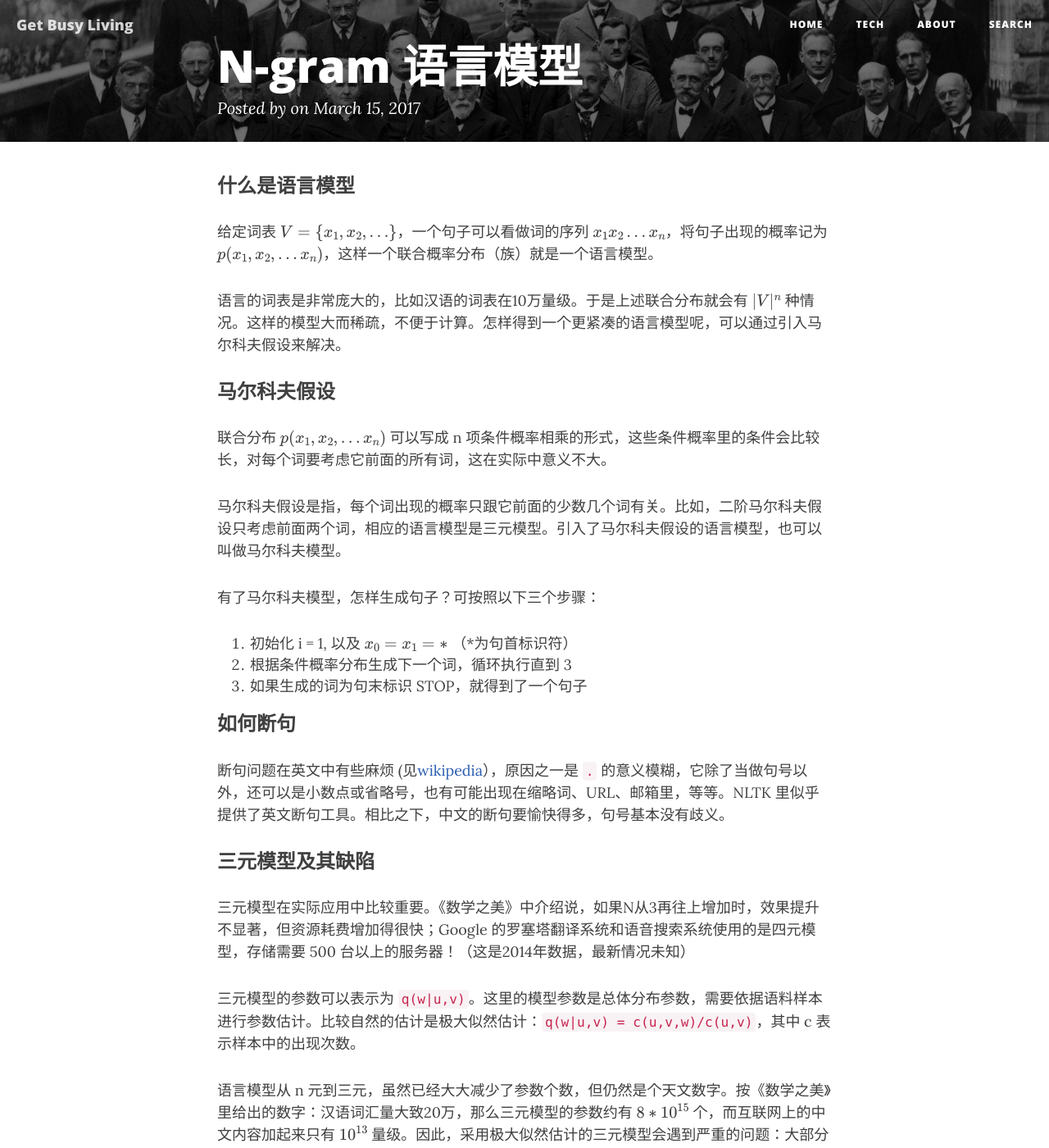
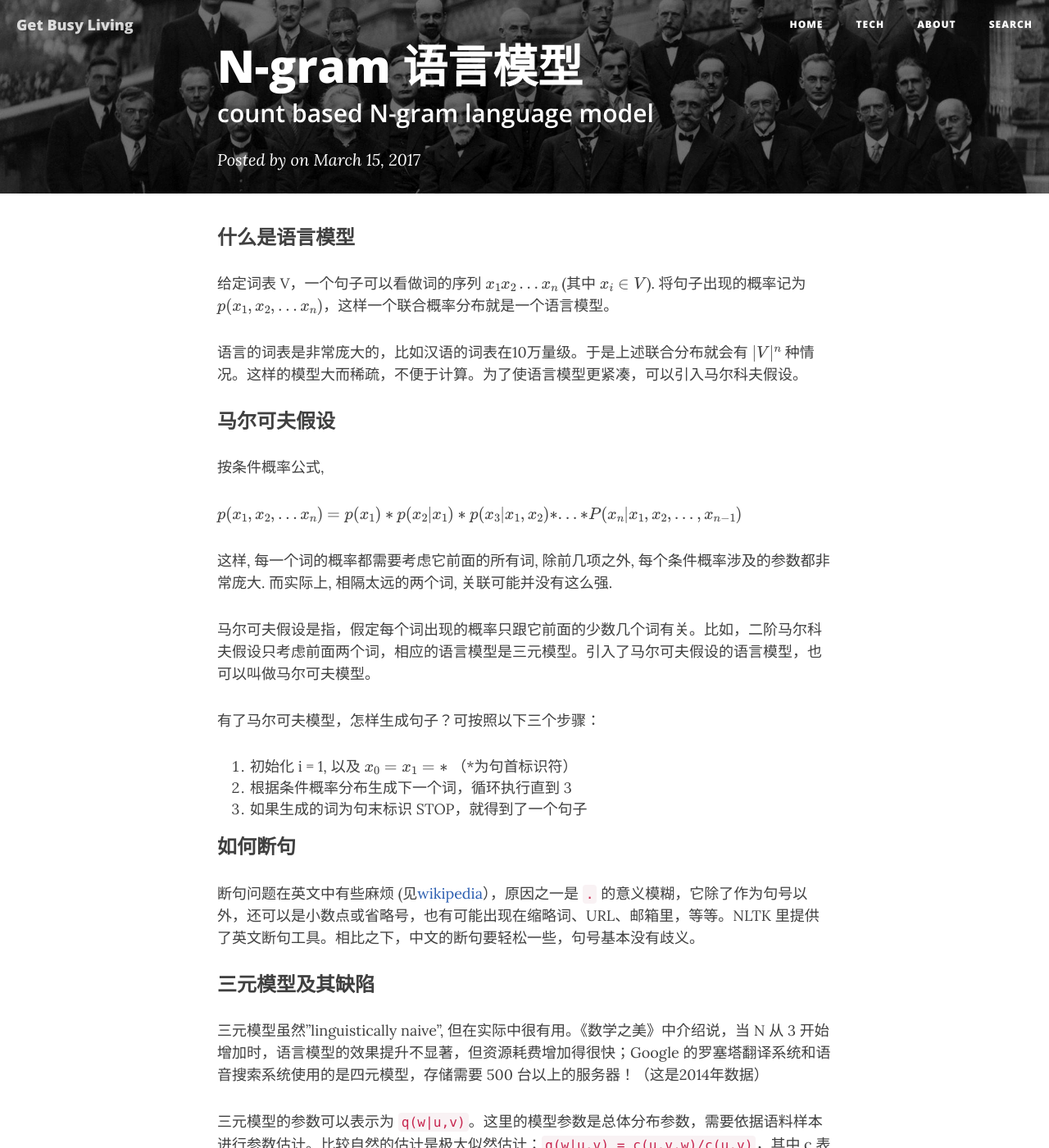
Before and after one commit to geyutang/sunoonlee.github.io, a Jekyll site: the page built from _posts/2017-03-15-ngram.md, in a window 1280 px wide and 1400 px high. Shown: the whole window at 82% size. Built offline with Jekyll 4.4.1, drawn with Linux system fonts in a browser that asks for light colours; nearby versions of some CDN libraries; formulas are drawn with MathJax 3; comment, search, counter and statistics services are not loaded; some of the changed text lies outside the part shown.

Commit message:
ngram: revise

````diff
--- a/_posts/2017-03-15-ngram.md
+++ b/_posts/2017-03-15-ngram.md
@@ -1,42 +1,45 @@
 ---
 layout: post
 title: N-gram 语言模型
-subtitle:
+subtitle: count based N-gram language model
 tags: NLP
 category: tech
 ---
 
 ### 什么是语言模型
 
-给定词表 $ V = \\{x_1, x_2, … \\} $，一个句子可以看做词的序列 $x_1 x_2 … x_n$，将句子出现的概率记为 $p(x_1, x_2, … x_n)$，这样一个联合概率分布（族）就是一个语言模型。
+给定词表 V，一个句子可以看做词的序列 $x_1 x_2 … x_n$ (其中 $x_i \in V$). 将句子出现的概率记为 $p(x_1, x_2, … x_n)$，这样一个联合概率分布就是一个语言模型。
 
-语言的词表是非常庞大的，比如汉语的词表在10万量级。于是上述联合分布就会有 $\|V\|^n$ 种情况。这样的模型大而稀疏，不便于计算。怎样得到一个更紧凑的语言模型呢，可以通过引入马尔科夫假设来解决。
+语言的词表是非常庞大的，比如汉语的词表在10万量级。于是上述联合分布就会有 $\|V\|^n$ 种情况。这样的模型大而稀疏，不便于计算。为了使语言模型更紧凑，可以引入马尔科夫假设。
 
-### 马尔科夫假设
+### 马尔可夫假设
 
-联合分布 $p(x_1, x_2, … x_n)$ 可以写成 n 项条件概率相乘的形式，这些条件概率里的条件会比较长，对每个词要考虑它前面的所有词，这在实际中意义不大。
+按条件概率公式,
 
-马尔科夫假设是指，每个词出现的概率只跟它前面的少数几个词有关。比如，二阶马尔科夫假设只考虑前面两个词，相应的语言模型是三元模型。引入了马尔科夫假设的语言模型，也可以叫做马尔科夫模型。
+$$ p(x_1, x_2, … x_n) $$
+$$ = p(x_1) * p(x_2|x_1) * p(x_3|x_1, x_2) * ... * P(x_n|x_1, x_2, ..., x_{n-1}) $$
 
-有了马尔科夫模型，怎样生成句子？可按照以下三个步骤：
+这样, 每一个词的概率都需要考虑它前面的所有词, 除前几项之外, 每个条件概率涉及的参数都非常庞大. 而实际上, 相隔太远的两个词, 关联可能并没有这么强.
+
+马尔可夫假设是指，假定每个词出现的概率只跟它前面的少数几个词有关。比如，二阶马尔科夫假设只考虑前面两个词，相应的语言模型是三元模型。引入了马尔可夫假设的语言模型，也可以叫做马尔可夫模型。
+
+有了马尔可夫模型，怎样生成句子？可按照以下三个步骤：
 1. 初始化 i = 1, 以及 $ x_0 = x_1 = * $ （\*为句首标识符）
 2. 根据条件概率分布生成下一个词，循环执行直到 3
 3. 如果生成的词为句末标识 STOP，就得到了一个句子
 
-
 ### 如何断句
 
-断句问题在英文中有些麻烦 (见[wikipedia][1]），原因之一是 `.` 的意义模糊，它除了当做句号以外，还可以是小数点或省略号，也有可能出现在缩略词、URL、邮箱里，等等。NLTK 里似乎提供了英文断句工具。相比之下，中文的断句要愉快得多，句号基本没有歧义。
+断句问题在英文中有些麻烦 (见[wikipedia][1]），原因之一是 `.` 的意义模糊，它除了作为句号以外，还可以是小数点或省略号，也有可能出现在缩略词、URL、邮箱里，等等。NLTK 里提供了英文断句工具。相比之下，中文的断句要轻松一些，句号基本没有歧义。
 
 
 ### 三元模型及其缺陷
 
-三元模型在实际应用中比较重要。《数学之美》中介绍说，如果N从3再往上增加时，效果提升不显著，但资源耗费增加得很快；Google 的罗塞塔翻译系统和语音搜索系统使用的是四元模型，存储需要 500 台以上的服务器！（这是2014年数据，最新情况未知）
+三元模型虽然"linguistically naive", 但在实际中很有用。《数学之美》中介绍说，当 N 从 3 开始增加时，语言模型的效果提升不显著，但资源耗费增加得很快；Google 的罗塞塔翻译系统和语音搜索系统使用的是四元模型，存储需要 500 台以上的服务器！（这是2014年数据）
 
 三元模型的参数可以表示为 `q(w|u,v)`。这里的模型参数是总体分布参数，需要依据语料样本进行参数估计。比较自然的估计是极大似然估计：`q(w|u,v) = c(u,v,w)/c(u,v)`，其中 c 表示样本中的出现次数。
 
-语言模型从 n 元到三元，虽然已经大大减少了参数个数，但仍然是个天文数字。按《数学之美》里给出的数字：汉语词汇量大致20万，那么三元模型的参数约有 $8*10^{15}$ 个，而互联网上的中文内容加起来只有 $10^{13}$ 量级。因此，采用极大似然估计的三元模型会遇到严重的问题：大部分的 `q(w|u,v)` 都会是零，这样其实低估了这些三元组的概率，因为它们虽然未在语料中出现，但实际中仍是有可能出现的。这时就需要对模型进行平滑化处理。
-
+语言模型从 n 元到三元，参数个数虽然已经大大减少，但仍然是个天文数字。按《数学之美》里给出的估计：汉语词汇量大致20万，那么三元模型的参数约有 $8*10^{15}$ 个，而互联网上的中文内容加起来只有 $10^{13}$ 量级。因此，采用极大似然估计的三元模型会遇到严重的问题：大部分的 `q(w|u,v)` 都会是零. 这样其实低估了大量罕见三元组的概率，因为它们虽然未在语料中出现，但实际中仍是有可能出现的。这时就需要对模型进行平滑化处理。
 
 ### 语言模型的平滑化
 
@@ -44,34 +47,69 @@
 
 ### 一个 N-gram 语言模型例子
 
-见 [Github 目录](https://github.com/sunoonlee/deep-NLP-basics/tree/master/ngram). 确切地说，是 `Count based N-gram language model`.
+了解了基本原理, 我们可以尝试一个简单的例子: 读取语料并建立 count-based n-gram 语言模型, 然后用它来生成句子. 完整代码见 [Github](https://github.com/sunoonlee/deep-NLP-basics/tree/master/ngram). 这个例子没有做平滑化处理.
 
 #### 读取语料并进行预处理
 
-选择《张爱玲作品集》作为语料输入，约 250 万字。经过初步考虑，我觉得可以对语料进行这样的预处理：
-* 以 `。！？` 作为断句符号。为了方便生成句首词，在分词序列中这些断句符号之后，加入自定义的句首 token。
+选择《张爱玲作品集》作为语料输入，约 250 万字。对语料进行这样的预处理:
+* 以 `。！？` 作为断句符号. 基于断句结果, 在句首加入自定义 token, 这样语言模型可以学习到如何生成句首词.
 * 忽略部分类型的符号，包括`\n`、空格、引号、书名号等。
   * 之所以忽略引号、书名号、括号等成对符号，是担心生成语句时容易出现不配对的符号，看起来会很奇怪（后来试验的确如此）。
   * 忽略引号的另一个原因是，右引号常常放在上一条提到的断句符号之后，这种情况下，右引号实际上成为句末，处理这种情况会增加复杂性。
 
 #### 统计 ngram 出现次数及概率
 
-统计次数的任务可看做是上周任务的扩展。一开始我想的是用 `Counter`，以 `(context, word)` 元组为 key；后来看到视频演示中童牧老师用了 `defaultdict(Counter)`，想想确实更好用呀。
+这里可以使用 Python 标准库 `collections` 里的两个好用的工具: `Counter` 和 `defaultdict`.
 
-统计完出现次数后，可以将次数除以该 context 的总次数，得到估计的条件概率 `P(word|context)`。这样就得到了一个 `count based N-gram language model` 。
+```python
+def count_ngram(segments, N):
+    """统计 N-gram 出现次数"""
+    dct = defaultdict(Counter)
+    for i in range(N-1, len(segments)):
+        context = tuple(segments[i-N+1:i])
+        word = segments[i]
+        dct[context][word] += 1
+    return dct
+```
 
-#### 试着生成几个句子
+统计了出现次数后，可以将其除以相应 context 的总次数，得到估计的条件概率 `P(word|context)`。至此就得到了一个 count based N-gram 语言模型。
 
-生成单个词的方法是参考了 demo 代码，具体是用一个累计的概率去跟随机数 r 比较，直到这个概率大于 r 为止。
+```python
+def to_prob(dct):
+    """将次数字典转换为概率字典"""
+    prob_dct = dct.copy()
+    for context, count in prob_dct.items():
+        total = sum(count.values())
+        for word in count:
+            count[word] /= total  # works in Python 3
+    return prob_dct
+```
+
+
+#### 用语言模型试着生成句子
+
+生成单个词的方法，是用一个累计的概率去跟随机数 r 比较，直到这个概率大于 r 为止。
+
+```python
+def generate_word(context):
+    """根据 context 及条件概率，随机生成 word"""
+    r = random()
+    psum = 0
+    for word, prob in prob_dct[context].items():
+        psum += prob
+        if psum > r:
+            return word
+```
 
 生成句子的时候，每个句子需要预先设好最初的 context，好让程序能生成句首词，然后逐步平移 context 即可。
 
 #### 生成效果随 N 的变化
 
-N 取 2~5 时生成的句子样例分别见 `generated_Ngram.txt` (N = 2,3,4,5)
+N 取 2~5 时生成的句子样例分别见 [Github 目录](https://github.com/sunoonlee/deep-NLP-basics/tree/master/ngram) 下的 `generated_Ngram.txt`.
 
 可以看出，N=2 时句子基本是混乱的， N 变大时句子更为通顺，但 N>3 时，直接照搬来的原句也较多。这种趋势大致可概括为：从「火星文」到「鹦鹉学舌」。应该是语料规模太小，不足以支撑起一个具有泛化能力的语言模型。
 
+---
 
 参考：
 
````
